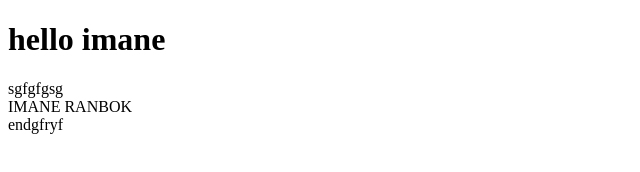
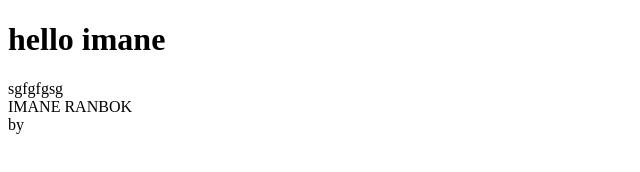
Before and after one commit to Emy2002-girl/gitt, a plain HTML site: page index.html in a window 1280 px wide. Shown: the full height of the page, 0-640 px from the left. Drawn offline with Linux system fonts and the light colour scheme.

Commit message:
Update index.html

```diff
--- a/index.html
+++ b/index.html
@@ -9,6 +9,6 @@
   <h1>hello imane</h1>
     <section>sgfgfgsg</section>
     <article>IMANE RANBOK</article>
-    <footer>endgfryf</footer>
+    <footer>by</footer>
 </body>
 </html>
```
